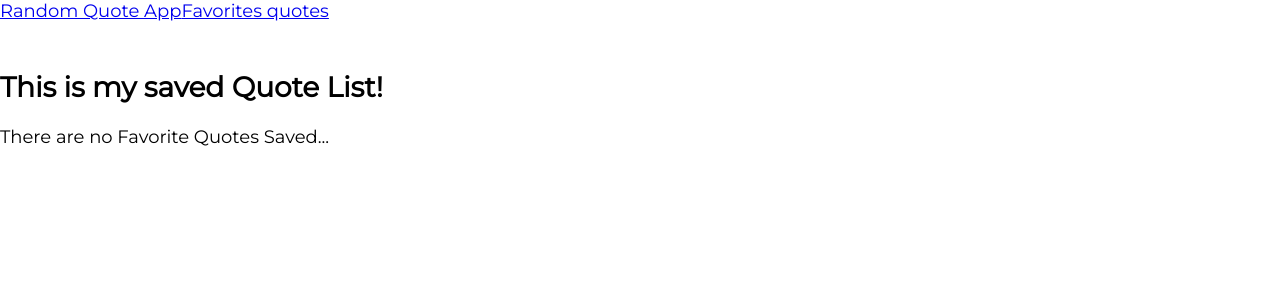
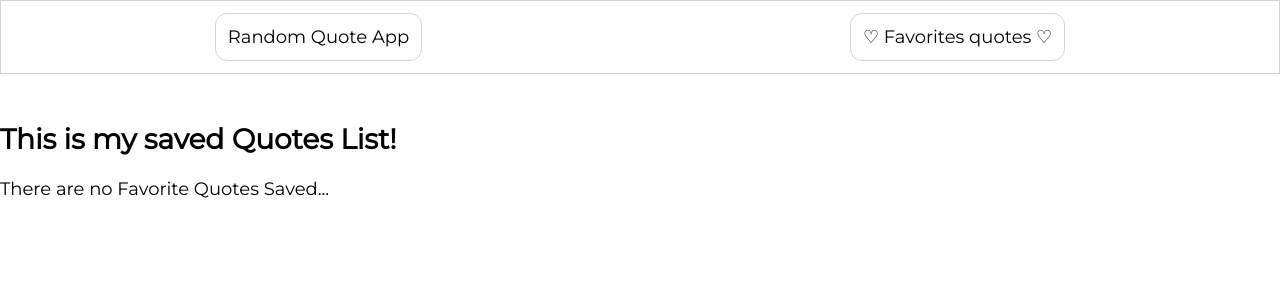
Before and after one commit to Valeprogr/quote-app, a React (Create React App) app: page /favorites in a window 1280 px wide. Shown: the top 300 px of the page. Built offline with nearby package versions, Linux system fonts and the light colour scheme.

Commit message:
edit some css style

```diff
--- a/src/App.css
+++ b/src/App.css
@@ -8,6 +8,35 @@ h1{
   font-size: 28px;
   padding-top: 48px;
 
+}
+
+.nav-bar{
+  height: 72px;
+  display: flex;
+  justify-content: space-around;
+  align-items: center;
+  background-color: white;
+  border: 1px solid lightgray;
+}
+
+.nav-bar a{
+  text-decoration: none;
+  color: black;
+  padding: 12px;
+  border-radius: 12px;
+   border: 1px solid  lightgray;
+}
+
+.nav-bar a:hover{
+  text-decoration: underline;
+  /* background-color: lightgrey; */
+
+  /* color: #069A8E; */
+}
+
+.nav-bar a:active{
+  color: #069A8E;
+  font-size: 19px;
 }
 
 .app-container{
@@ -107,3 +136,10 @@ h1{
   line-height: 2.5;
   padding: 0 12px;
 }
+
+.card-quote{
+  border: 1px solid #069A8E;
+  border-radius: 18px 18px;
+  padding: 32px;
+  margin: 12px;
+}
--- a/src/components/CardQuote.js
+++ b/src/components/CardQuote.js
@@ -2,7 +2,7 @@ import React from 'react';
 
 const CardQuote = ({index,ele}) => {
     return (
-        <div index={index}>
+        <div className='card-quote' index={index}>
             <p>{ele.text}</p>
             <p>{ele.author}</p>
         </div>
--- a/src/components/Container.js
+++ b/src/components/Container.js
@@ -31,7 +31,7 @@ const getRandomQuote = () =>{
     {quotes ?
       <div className='app-box'>
       <h1>Your Random Quote.</h1>
-    <button className='btn' onClick={getRandomQuote}>Click ♡</button>
+    <button className='btn' onClick={getRandomQuote}>Click  🔍</button>
     {showComp?
 <Quote quote={quote} setShowComp={setShowComp}/>
     :
--- a/src/components/Navbar.js
+++ b/src/components/Navbar.js
@@ -1,11 +1,11 @@
 import React from 'react';
 import { NavLink} from 'react-router-dom';
-const Navbar = ({children}) => {
+const Navbar = () => {
     return (
         <>
-           <nav>
+           <nav className='nav-bar'>
             <NavLink to="/">Random Quote App</NavLink>
-            <NavLink to="/favorites">Favorites quotes</NavLink>
+            <NavLink to="/favorites">♡ Favorites quotes ♡</NavLink>
            </nav>
 
         </>
--- a/src/components/SavedQuoteList.js
+++ b/src/components/SavedQuoteList.js
@@ -15,7 +15,7 @@ getFavoritesQuote()
  }, []);
     return (
         <>
-            <h1>This is my saved Quote List!</h1>
+            <h1>This is my saved Quotes List!</h1>
             <br/>
             {
                 data ?
```
